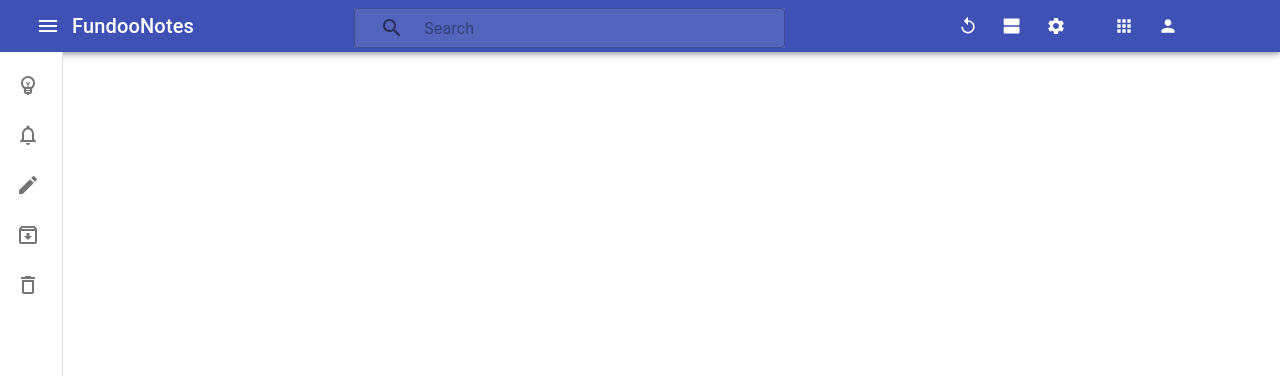
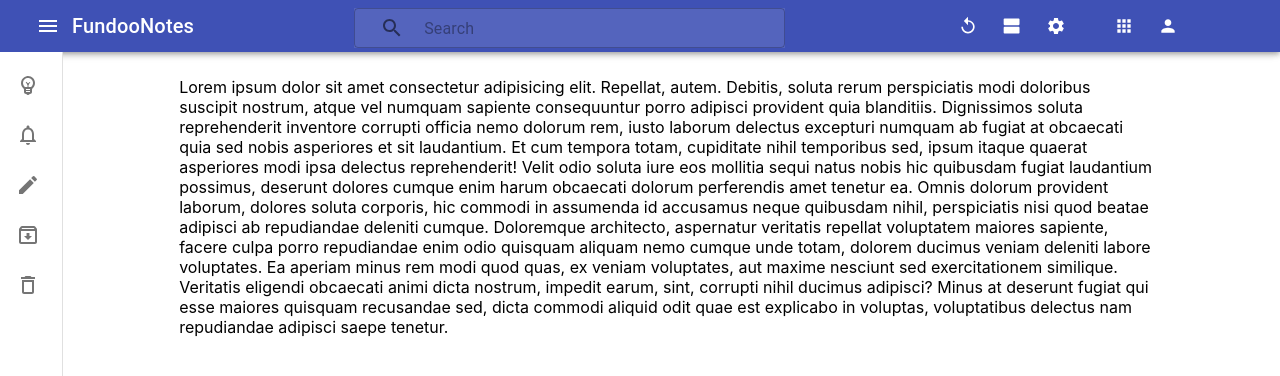
Before and after one commit to utpalmaji01/FundooNotesFrontend, a React (Create React App) app: page /dashBoard in a window 1280 px wide. Shown: the top 376 px of the page. Built offline with nearby package versions, Linux system fonts and the light colour scheme.

Commit message:
refactor: separate scss variable and used at different places

```diff
--- a/src/Routes.js
+++ b/src/Routes.js
@@ -13,7 +13,7 @@
       <Router history={history}>
         <Switch>
           <Route exact path="/" component={SingUp} />
-          <Route exact path="/logIn" component={LogIn} />
+          <Route exact path="/login" component={LogIn} />
           <Route exact path="/forgetPassword" component={ForgetPassword} />
           <Route exact path="/resetpassword/*" component={ResetPassword} />
           <Route exact path="/dashBoard" component={DashBoard} />
--- a/src/components/core/SingUp.jsx
+++ b/src/components/core/SingUp.jsx
@@ -154,7 +154,7 @@
       };
       let responce = await apiCalls.newUserSignUp(singUpObjet);
       if (responce.status === 200) {
-        history.push("/logIn");
+        history.push("/login");
       }
     }
   };
@@ -284,7 +284,7 @@
                   <Button
                     color="primary"
                     className="log-in-button"
-                    onClick={() => history.push("/logIn")}
+                    onClick={() => history.push("/login")}
                   >
                     Log In Instead
                   </Button>
--- a/src/components/core/forgetPassword.jsx
+++ b/src/components/core/forgetPassword.jsx
@@ -81,7 +81,7 @@
             <Grid item>
               <Button
                 color="primary"
-                onClick={() => history.push("/logIn")}
+                onClick={() => history.push("/login")}
                 className="button-text"
               >
                 Remember Password
--- a/src/components/dashBoard.jsx
+++ b/src/components/dashBoard.jsx
@@ -27,6 +27,7 @@
   DeleteOutline as DeleteOutlineIcon,
 } from "@material-ui/icons";
 import clsx from "clsx";
+import Notes from "./dashBoardNotes.jsx";
 import "../style/dashBoard.scss";
 
 export default function DashBoard() {
@@ -36,13 +37,13 @@
     setIsDrawerMin(!isDrawerMin);
   };
 
-  const expandList =() => {
+  const expandList = () => {
     setIsDrawerMin(false);
-  }
+  };
 
-  const minifyList =() => {
+  const minifyList = () => {
     setIsDrawerMin(true);
-  }
+  };
   return (
     <>
       <AppBar position="fixed">
@@ -140,6 +141,7 @@
           </ListItem>
         </List>
       </Drawer>
+      <Notes />
     </>
   );
 }
--- /dev/null
+++ b/src/components/dashBoardNotes.jsx
@@ -0,0 +1,62 @@
+import React, { useState } from "react";
+// import IconButton from "@material-ui/core/IconButton";
+// import {
+//   AppBar,
+//   Drawer,
+//   InputAdornment,
+//   List,
+//   ListItem,
+//   ListItemIcon,
+//   ListItemText,
+//   TextField,
+//   Toolbar,
+//   Typography,
+// } from "@material-ui/core";
+// import {
+//   Menu as MenuIcon,
+//   ViewAgenda as ViewAgendaIcon,
+//   Replay as ReplayIcon,
+//   Search as SearchIcon,
+//   Settings as SettingsIcon,
+//   Apps as AppsIcon,
+//   Person as PersonIcon,
+//   EmojiObjectsOutlined as EmojiObjectsIcon,
+//   NotificationsNone as NotificationsNoneIcon,
+//   Create as CreateIcon,
+//   ArchiveOutlined as ArchiveIcon,
+//   DeleteOutline as DeleteOutlineIcon,
+// } from "@material-ui/icons";
+// import clsx from "clsx";
+import "../style/dashBoardNotes.scss";
+
+export default function DashBoardNotes() {
+  return (
+    <div className="dashBoardNotes-container">
+      <p>
+        Lorem ipsum dolor sit amet consectetur adipisicing elit. Repellat,
+        autem. Debitis, soluta rerum perspiciatis modi doloribus suscipit
+        nostrum, atque vel numquam sapiente consequuntur porro adipisci
+        provident quia blanditiis. Dignissimos soluta reprehenderit inventore
+        corrupti officia nemo dolorum rem, iusto laborum delectus excepturi
+        numquam ab fugiat at obcaecati quia sed nobis asperiores et sit
+        laudantium. Et cum tempora totam, cupiditate nihil temporibus sed, ipsum
+        itaque quaerat asperiores modi ipsa delectus reprehenderit! Velit odio
+        soluta iure eos mollitia sequi natus nobis hic quibusdam fugiat
+        laudantium possimus, deserunt dolores cumque enim harum obcaecati
+        dolorum perferendis amet tenetur ea. Omnis dolorum provident laborum,
+        dolores soluta corporis, hic commodi in assumenda id accusamus neque
+        quibusdam nihil, perspiciatis nisi quod beatae adipisci ab repudiandae
+        deleniti cumque. Doloremque architecto, aspernatur veritatis repellat
+        voluptatem maiores sapiente, facere culpa porro repudiandae enim odio
+        quisquam aliquam nemo cumque unde totam, dolorem ducimus veniam deleniti
+        labore voluptates. Ea aperiam minus rem modi quod quas, ex veniam
+        voluptates, aut maxime nesciunt sed exercitationem similique. Veritatis
+        eligendi obcaecati animi dicta nostrum, impedit earum, sint, corrupti
+        nihil ducimus adipisci? Minus at deserunt fugiat qui esse maiores
+        quisquam recusandae sed, dicta commodi aliquid odit quae est explicabo
+        in voluptas, voluptatibus delectus nam repudiandae adipisci saepe
+        tenetur.
+      </p>
+    </div>
+  );
+}
--- a/src/style/LogIn.scss
+++ b/src/style/LogIn.scss
@@ -1,6 +1,4 @@
-$break-small: 600px;
-$break-medium: 800px;
-$break-large: 960px;
+@import './master';
 
 .main-container.log-in {
     display: flex;
--- a/src/style/SingUp.scss
+++ b/src/style/SingUp.scss
@@ -1,7 +1,4 @@
-$break-small: 600px;
-$break-medium: 800px;
-$break-large: 960px;
-
+@import './master';
 
 .main-container.sing-up {
     margin: 0  auto !important;
--- /dev/null
+++ b/src/style/_master.scss
@@ -0,0 +1,3 @@
+$break-small: 600px;
+$break-medium: 800px;
+$break-large: 960px;
--- /dev/null
+++ b/src/style/dashBoardNotes.scss
@@ -0,0 +1,5 @@
+.dashBoardNotes-container {
+    margin-top: 6%;
+    margin-left: 14%;
+    margin-right: 10%;
+}
```
